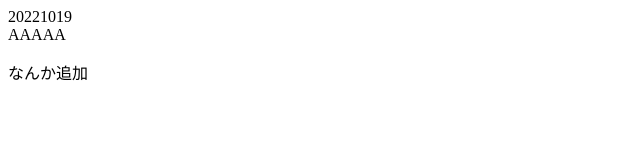
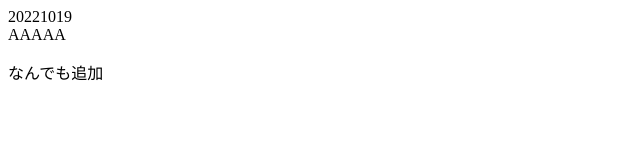
Before and after one commit to milkwalking/front-study, a plain HTML site: page index.html in a window 1280 px wide. Shown: the full height of the page, 0-640 px from the left. Drawn offline with Linux system fonts and the light colour scheme.

Commit message:
なんでも追加に修正

```diff
--- a/index.html
+++ b/index.html
@@ -9,6 +9,6 @@
 <body>
     <div>20221019</div>
     <div>AAAAA</div>
-    <p>なんか追加</p>
+    <p>なんでも追加</p>
 </body>
 </html>
```
